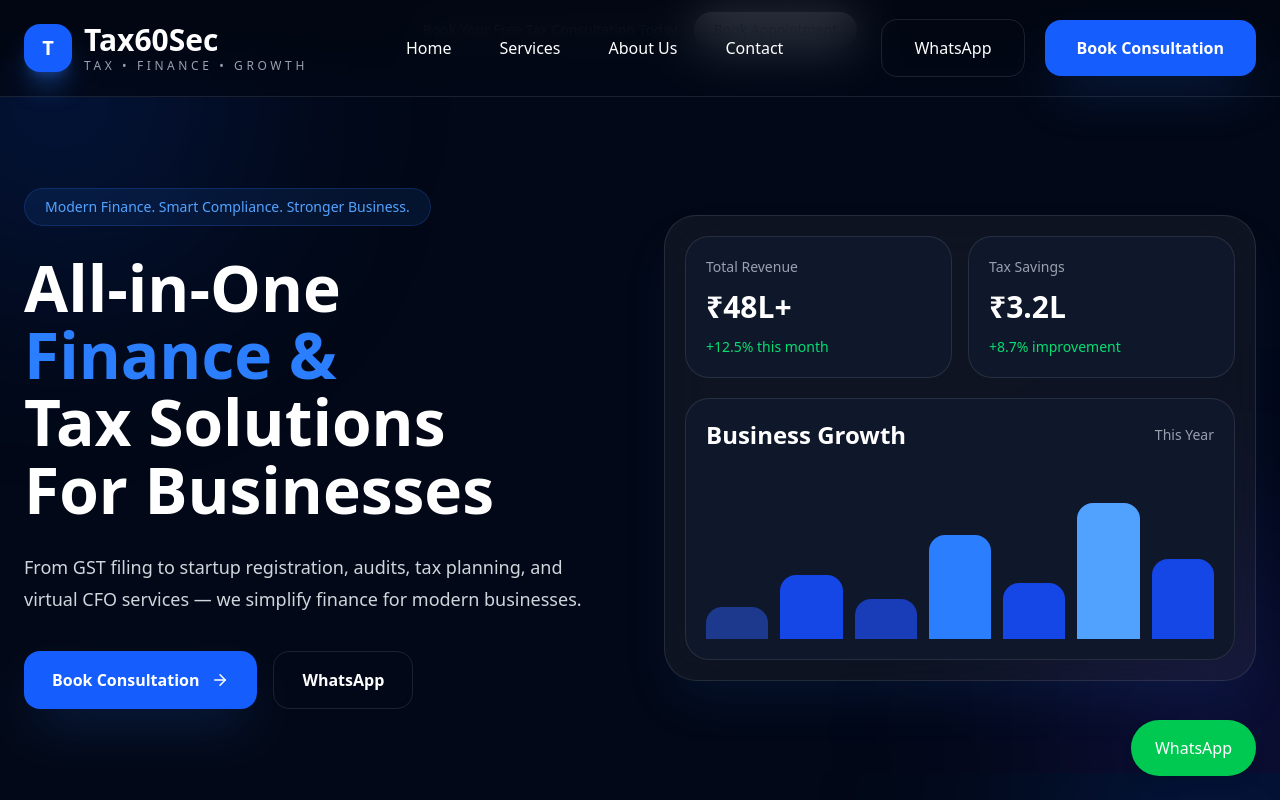
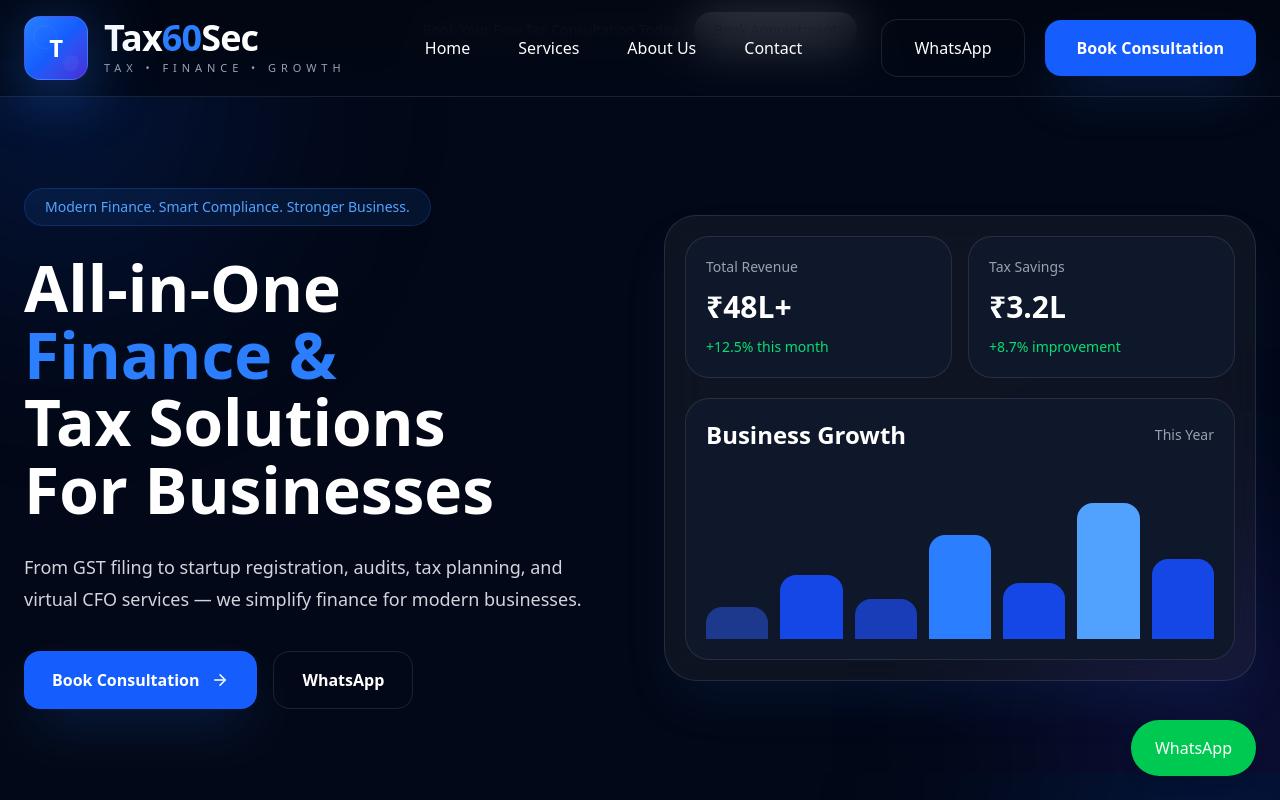
Before and after one commit to nithinreddyavula/taxin60sec, a Next.js app: page / in a window 1280 px wide. Shown: the top 800 px of the page. Built offline with nearby package versions, Linux system fonts and the light colour scheme.

Commit message:
premium logo redesign

```diff
--- a/components/Navbar.tsx
+++ b/components/Navbar.tsx
@@ -12,28 +12,67 @@ export default function Navbar() {
 
         <div className="flex items-center justify-between h-24">
 
+
  {/* LOGO */}
 <Link
   href="/"
-  className="cursor-pointer"
+  className="group cursor-pointer"
 >
 
-           <div className="flex items-center gap-3">
+  <div className="flex items-center gap-4">
 
-  <div className="w-12 h-12 rounded-2xl bg-blue-600 flex items-center justify-center text-white font-bold text-xl shadow-xl shadow-blue-500/30">
+    {/* PREMIUM ICON */}
+    <div className="relative">
+
+      {/* GLOW */}
+      <div className="absolute inset-0 bg-blue-500 blur-2xl opacity-40 rounded-2xl group-hover:opacity-70 transition duration-500" />
+
+      {/* ICON BOX */}
+      <div className="relative w-16 h-16 rounded-2xl bg-gradient-to-br from-blue-500 via-blue-600 to-indigo-700 flex items-center justify-center border border-white/10 shadow-2xl shadow-blue-500/30 overflow-hidden">
+
+        {/* INNER DESIGN */}
+        <div className="absolute inset-0 opacity-20">
+
+          <div className="absolute top-2 left-2 w-6 h-6 border border-white/30 rounded-full" />
+
+          <div className="absolute bottom-2 right-2 w-4 h-4 bg-white/20 rounded-full" />
+
+        </div>
+
+        {/* TEXT */}
+        <span className="text-white font-extrabold text-2xl tracking-tight">
 
           T
 
+        </span>
+
       </div>
 
+    </div>
+
+    {/* BRAND */}
     <div>
 
-    <h1 className="text-3xl font-bold text-white">
-      Tax60Sec
+      <h1 className="text-4xl font-extrabold tracking-tight leading-none">
+
+        <span className="text-white">
+          Tax
+        </span>
+
+        <span className="text-blue-500">
+          60
+        </span>
+
+        <span className="text-white">
+          Sec
+        </span>
+
       </h1>
 
-    <p className="text-xs tracking-[0.3em] text-gray-400">
-      TAX • FINANCE • GROWTH
+      <p className="mt-1 text-[11px] tracking-[0.45em] uppercase text-gray-400 font-medium">
+
+        Tax • Finance • Growth
+
       </p>
 
     </div>
```
Lines whose indentation alone changed are shown as unchanged.
